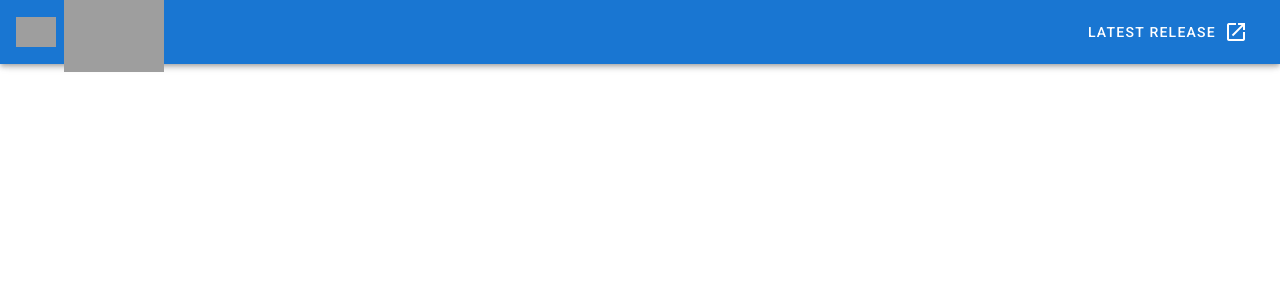
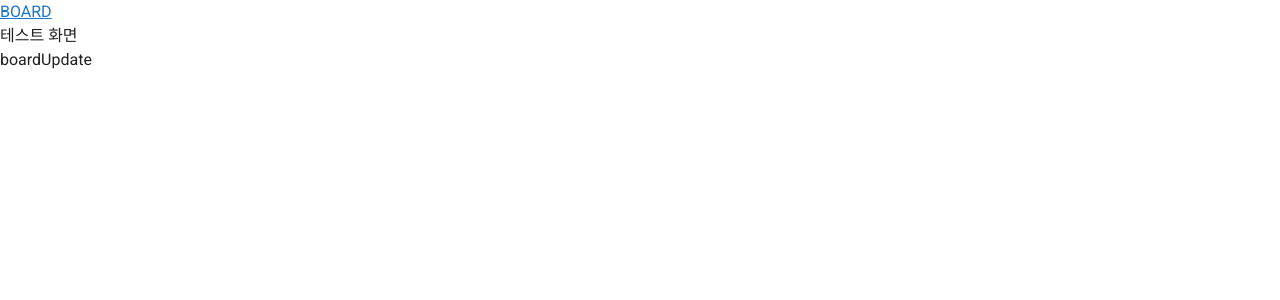
Before and after one commit to ssafyHomePlanner/front-end, a Vue app in the folder homepjt/: page /board/update in a window 1280 px wide. Shown: the top 300 px of the page. Built offline with nearby package versions, Linux system fonts and the light colour scheme; grey boxes are pictures that could not be loaded.

Commit message:
board, router 초기 설정

```diff
--- a/homepjt/src/App.vue
+++ b/homepjt/src/App.vue
@@ -1,53 +1,21 @@
 <template>
   <v-app>
-    <v-app-bar
-      app
-      color="primary"
-      dark
-    >
-      <div class="d-flex align-center">
-        <v-img
-          alt="Vuetify Logo"
-          class="shrink mr-2"
-          contain
-          src="https://cdn.vuetifyjs.com/images/logos/vuetify-logo-dark.png"
-          transition="scale-transition"
-          width="40"
-        />
-
-        <v-img
-          alt="Vuetify Name"
-          class="shrink mt-1 hidden-sm-and-down"
-          contain
-          min-width="100"
-          src="https://cdn.vuetifyjs.com/images/logos/vuetify-name-dark.png"
-          width="100"
-        />
-      </div>
-
-      <v-spacer></v-spacer>
-
-      <v-btn
-        href="https://github.com/vuetifyjs/vuetify/releases/latest"
-        target="_blank"
-        text
-      >
-        <span class="mr-2">Latest Release</span>
-        <v-icon>mdi-open-in-new</v-icon>
-      </v-btn>
-    </v-app-bar>
-
     <v-main>
-      <router-view/>
+      <header-nav></header-nav>
+      <router-view />
     </v-main>
   </v-app>
 </template>
 
 <script>
+import HeaderNav from "@/components/HeaderNav.vue";
 
 export default {
-  name: 'App',
+  name: "App",
 
+  components: {
+    HeaderNav,
+  },
   data: () => ({
     //
   }),
--- /dev/null
+++ b/homepjt/src/components/HeaderNav.vue
@@ -0,0 +1,16 @@
+<template>
+  <div>
+    <router-link :to="{ name: 'boardView' }"> BOARD</router-link>
+  </div>
+</template>
+
+<script>
+export default {
+  data() {
+    return {};
+  },
+  methods: {},
+};
+</script>
+
+<style></style>
--- /dev/null
+++ b/homepjt/src/components/board/BoardDetail.vue
@@ -0,0 +1,9 @@
+<template>
+  <div>boardDetail</div>
+</template>
+
+<script>
+export default {};
+</script>
+
+<style></style>
--- /dev/null
+++ b/homepjt/src/components/board/BoardList.vue
@@ -0,0 +1,9 @@
+<template>
+  <div>boardList</div>
+</template>
+
+<script>
+export default {};
+</script>
+
+<style></style>
--- /dev/null
+++ b/homepjt/src/components/board/BoardUpdate.vue
@@ -0,0 +1,9 @@
+<template>
+  <div>boardUpdate</div>
+</template>
+
+<script>
+export default {};
+</script>
+
+<style></style>
--- /dev/null
+++ b/homepjt/src/components/board/BoardWrite.vue
@@ -0,0 +1,9 @@
+<template>
+  <div>boardWrite</div>
+</template>
+
+<script>
+export default {};
+</script>
+
+<style></style>
--- a/homepjt/src/router/index.js
+++ b/homepjt/src/router/index.js
@@ -1,29 +1,54 @@
-import Vue from 'vue'
-import VueRouter from 'vue-router'
-import HomeView from '../views/HomeView.vue'
+import Vue from "vue";
+import VueRouter from "vue-router";
+import HomeView from "../views/HomeView.vue";
+import BoardView from "../views/board/BoardView";
+import BoardDetail from "../components/board/BoardDetail";
+import BoardWrite from "../components/board/BoardWrite";
+import BoardUpdate from "../components/board/BoardUpdate";
+import BoardList from "../components/board/BoardList";
 
-Vue.use(VueRouter)
+Vue.use(VueRouter);
 
 const routes = [
   {
-    path: '/',
-    name: 'home',
-    component: HomeView
+    path: "/",
+    name: "home",
+    component: HomeView,
   },
   {
-    path: '/about',
-    name: 'about',
-    // route level code-splitting
-    // this generates a separate chunk (about.[hash].js) for this route
-    // which is lazy-loaded when the route is visited.
-    component: () => import(/* webpackChunkName: "about" */ '../views/AboutView.vue')
-  }
-]
+    path: "/board",
+    name: "boardView",
+    component: BoardView,
+    redirect: "/board/list",
+    children: [
+      {
+        path: "list",
+        name: "boardList",
+        component: BoardList,
+      },
+      {
+        path: "detail",
+        name: "boardDetail",
+        component: BoardDetail,
+      },
+      {
+        path: "write",
+        name: "boardWrite",
+        component: BoardWrite,
+      },
+      {
+        path: "update",
+        name: "boardUpdate",
+        component: BoardUpdate,
+      },
+    ],
+  },
+];
 
 const router = new VueRouter({
-  mode: 'history',
+  mode: "history",
   base: process.env.BASE_URL,
-  routes
-})
+  routes,
+});
 
-export default router
+export default router;
--- a/homepjt/src/views/AboutView.vue
+++ /dev/null
@@ -1,5 +0,0 @@
-<template>
-  <div class="about">
-    <h1>This is an about page</h1>
-  </div>
-</template>
--- /dev/null
+++ b/homepjt/src/views/board/BoardView.vue
@@ -0,0 +1,12 @@
+<template>
+  <div>
+    테스트 화면
+    <router-view />
+  </div>
+</template>
+
+<script>
+export default {};
+</script>
+
+<style></style>
```
Also changed, not shown: homepjt/src/api/http.js (added, +9 -0 lines), homepjt/src/components/FooterNav.vue (added, +9 -0 lines).
